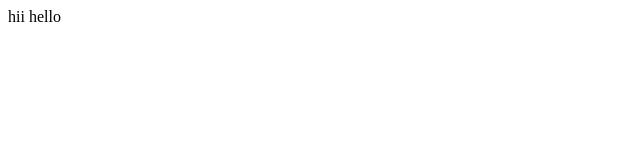
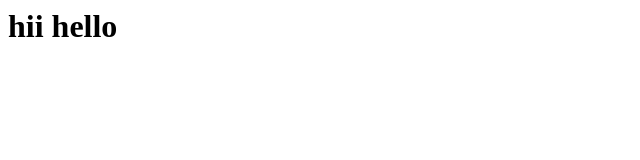
Before and after one commit to keerthireddy2000/myrepo, a plain HTML site: page index.html in a window 1280 px wide. Shown: the whole page, without its empty margins (0-640 px from the left). Drawn offline with Linux system fonts and the light colour scheme.

Commit message:
h1 added

```diff
--- a/index.html
+++ b/index.html
@@ -3,5 +3,5 @@
 <title>welcome</title>
 <link style="stylesheets" href="E:\0594\styles" type="text/css">
 </head>
-<body>hii hello</body>
+  <body><h1>hii hello</h1></body>
 <html>
```
